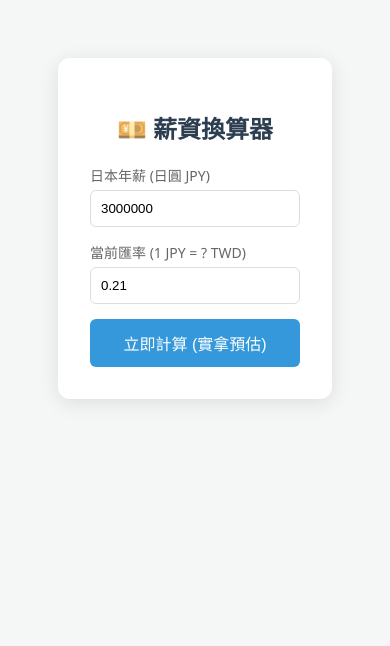
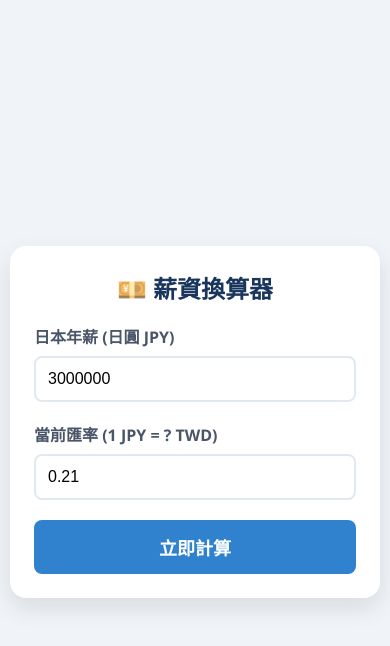
Before and after one commit to mme5566123tww/sendai-project, a plain HTML site: page index.html in a window 390 px wide. Drawn offline with Linux system fonts and the light colour scheme.

Commit message:
Update index.html

```diff
--- a/index.html
+++ b/index.html
@@ -2,18 +2,75 @@
 <html lang="zh-TW">
 <head>
     <meta charset="UTF-8">
-    <title>台日海外 IT 職涯計算器</title>
+    <meta name="viewport" content="width=device-width, initial-scale=1.0">
+    <title>台日海外 IT 職涯計算機</title>
     <style>
-        /* CSS：美化介面，展現你對 UI/UX 的基本要求 */
-        body { font-family: 'Segoe UI', Tahoma, Geneva, Verdana, sans-serif; background-color: #f4f7f6; display: flex; justify-content: center; padding: 50px; }
-        .card { background: white; padding: 2rem; border-radius: 12px; box-shadow: 0 4px 20px rgba(0,0,0,0.1); width: 350px; }
-        h2 { color: #2c3e50; text-align: center; }
-        .input-group { margin-bottom: 15px; }
-        label { display: block; margin-bottom: 5px; color: #666; font-size: 14px; }
-        input { width: 100%; padding: 10px; border: 1px solid #ddd; border-radius: 6px; box-sizing: border-box; }
-        button { width: 100%; padding: 12px; background-color: #3498db; color: white; border: none; border-radius: 6px; cursor: pointer; font-size: 16px; transition: 0.3s; }
-        button:hover { background-color: #2980b9; }
-        .result { margin-top: 20px; padding: 15px; background: #e8f4fd; border-radius: 6px; color: #2c3e50; }
+        /* CSS：基礎樣式 */
+        body {
+            font-family: 'Segoe UI', Tahoma, Geneva, Verdana, sans-serif;
+            background-color: #f0f4f8;
+            margin: 0;
+            display: flex;
+            justify-content: center;
+            align-items: center;
+            min-height: 100vh; /* 垂直置中 */
+            padding: 20px;
+            box-sizing: border-box;
+        }
+
+        .card {
+            background: white;
+            padding: 2rem;
+            border-radius: 16px;
+            box-shadow: 0 10px 25px rgba(0,0,0,0.1);
+            width: 100%;
+            max-width: 400px; /* 電腦上不超過 400px，手機上自動撐滿 */
+        }
+
+        h2 { color: #1a365d; text-align: center; margin-top: 0; }
+
+        .input-group { margin-bottom: 20px; }
+
+        label { display: block; margin-bottom: 8px; color: #4a5568; font-weight: bold; }
+
+        input {
+            width: 100%;
+            padding: 12px;
+            border: 2px solid #e2e8f0;
+            border-radius: 8px;
+            box-sizing: border-box; /* 防止寬度爆出去 */
+            font-size: 16px; /* 預防 iPhone 點擊時自動縮放 */
+        }
+
+        button {
+            width: 100%;
+            padding: 14px;
+            background-color: #3182ce;
+            color: white;
+            border: none;
+            border-radius: 8px;
+            cursor: pointer;
+            font-size: 18px;
+            font-weight: bold;
+            transition: background 0.3s ease;
+        }
+
+        button:hover { background-color: #2b6cb0; }
+
+        .result {
+            margin-top: 25px;
+            padding: 15px;
+            background: #ebf8ff;
+            border-radius: 8px;
+            color: #2c5282;
+        }
+
+        /* 針對手機的小調整 (Media Query) */
+        @media (max-width: 480px) {
+            body { padding: 10px; }
+            .card { padding: 1.5rem; }
+            h2 { font-size: 1.5rem; }
+        }
     </style>
 </head>
 <body>
@@ -31,35 +88,26 @@
         <input type="number" id="rateInput" value="0.21" step="0.01">
     </div>
 
-    <button onclick="calculate()">立即計算 (實拿預估)</button>
+    <button onclick="calculate()">立即計算</button>
 
-    <div id="resultArea" class="result" style="display: none;">
-        <p>帳面年薪：<span id="grossTwd"></span> TWD</p>
-        <p><strong>預估實拿 (扣除20%稅費)：</strong></p>
-        <h3 id="netTwd" style="color: #e74c3c;"></h3>
+    <div class="result" id="resultArea" style="display:none;">
+        <p><strong>帳面年薪：</strong> <span id="twGross">0</span> TWD</p>
+        <p><strong>預估實拿 (扣稅約20%)：</strong> <br>
+           <span id="twNet" style="font-size: 1.5rem; font-weight: bold; color: #d32f2f;">0</span> TWD</p>
     </div>
 </div>
 
 <script>
-    // JavaScript：邏輯核心，C# 小白看這裡
     function calculate() {
-        // 1. 抓取輸入框的值 (類似 C# 的 int.Parse(Console.ReadLine()))
         const jpy = document.getElementById('jpyInput').value;
         const rate = document.getElementById('rateInput').value;
 
-        // 2. 商業邏輯運算
-        const grossTwd = jpy * rate;
-        const netTwd = grossTwd * 0.8; // 扣除 20% 社會保險與稅
+        const gross = Math.round(jpy * rate);
+        const net = Math.round(gross * 0.8); // 扣除稅與保險
 
-        // 3. 將結果塞回網頁 (DOM 操作)
-        document.getElementById('grossTwd').innerText = Math.round(grossTwd).toLocaleString();
-        document.getElementById('netTwd').innerText = Math.round(netTwd).toLocaleString() + " TWD";
-
-        // 顯示結果區塊
+        document.getElementById('twGross').innerText = gross.toLocaleString();
+        document.getElementById('twNet').innerText = net.toLocaleString();
         document.getElementById('resultArea').style.display = 'block';
-
-        // 專業主審加分：在 Console 印出偵錯資訊，這也是面試會問的調試技巧
-        console.log("計算完畢: JPY " + jpy + " 換算實拿為 TWD " + netTwd);
     }
 </script>
 
```
